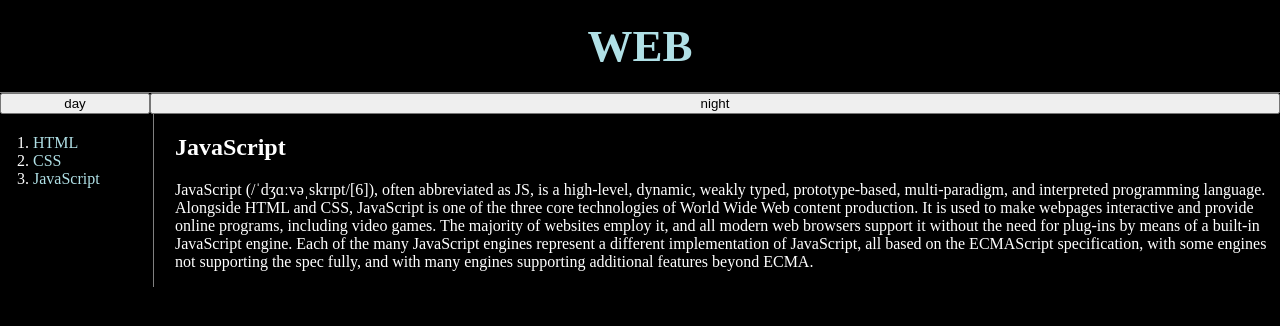
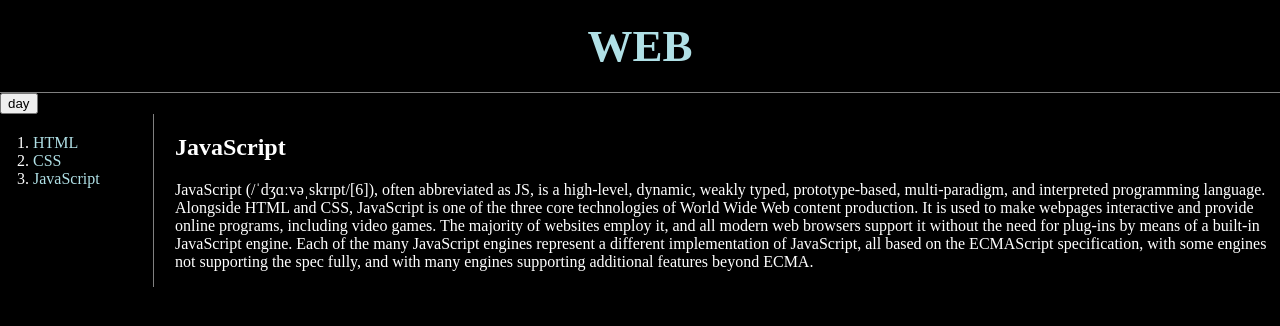
Before and after one commit to anseongbeen/html, a plain HTML site: page 3.html in a window 1280 px wide. Both pictures are taken after a click on the button "night". Drawn offline with nearby package versions, Linux system fonts and the light colour scheme.

Commit message:
최종본

```diff
--- a/3.html
+++ b/3.html
@@ -2,45 +2,16 @@
 <head>
     <title>WEB1 - html</title>
     <meta charset="utf-8">
-    <script>
-    function nightDayHandler(self){
-        var target = document.querySelector('body');
-        if (self.value ==='night'){
-          target.style.backgroundColor='black';
-          target.style.color='white';
-          self.value = 'day'
-          var alist = document.querySelectorAll('a');
-          var i = 0;
-          while(i < alist.length){
-              alist[i].style.color = 'powderblue';
-              i = i+1;
-          }
-        }
-        else {
-          target.style.backgroundColor='white';
-          target.style.color='black';
-          self.value = 'night'
-          var alist = document.querySelectorAll('a');
-          var i = 0;
-          while(i < alist.length){
-              alist[i].style.color = 'blue';
-              i = i+1;
-          }
-        }
-    }
-    </script>
+    <script src="https://ajax.googleapis.com/ajax/libs/jquery/3.6.3/jquery.min.js"></script>
+    <script src="color.js"></script>
     <link rel="stylesheet" href="style.css">
 </head>
 <body>
     <h1><a href="index.html">WEB</a></h1>
+    <input type="button" value="night" onClick="
+    nightDayHandler(this)
+  ">
     <div id="grid">
-        <input type="button" value="night" onClick="
-          nightDayHandler(this)
-        ">
-        <input type="button" value="night" onClick="
-          nightDayHandler(this)
-        ">
-
         <ol>
             <li><a href="1.html">HTML</a></li>
             <li><a href="2.html">CSS</a></li>
--- /dev/null
+++ b/color.js
@@ -0,0 +1,37 @@
+var Body = {
+    setColor:function (color){
+        // document.querySelector('body').style.color=color;
+        $('body').css('color', color);
+    },
+    setBackgroundColor:function(color){
+        // document.querySelector('body').style.backgroundColor=color;
+        $('body').css('backgroundColor', color);
+    }
+}
+var Links = {
+    setColor:function(color){
+        // var alist = document.querySelectorAll('a');
+        // var i = 0;
+        // while(i < alist.length){
+        //     alist[i].style.color = color;
+        //     i = i+1;
+        // }
+        $('a').css('color', color);
+    }
+}
+
+function nightDayHandler(self){
+    var target = document.querySelector('body');
+    if (self.value ==='night'){
+      Body.setBackgroundColor('black');
+      Body.setColor('white');
+      self.value = 'day'
+      Links.setColor('powderblue');
+    }
+    else {
+      Body.setBackgroundColor('white');
+      Body.setColor('black');
+      self.value = 'night'
+      Links.setColor('blue');
+    }
+}
```
Also changed, not shown: 1.html (+4 -0 lines), 2.html (+4 -0 lines), ex.html (added, +1 -0 lines), index.html (+6 -2 lines), object.html (added, +38 -0 lines).
